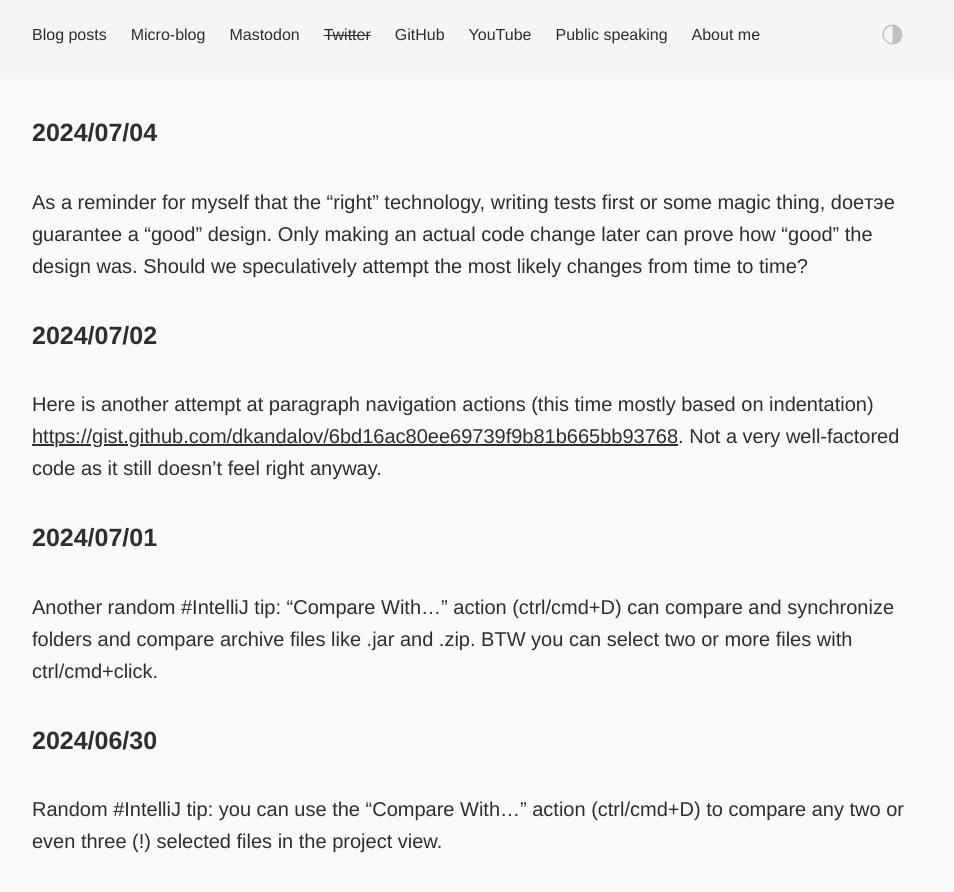
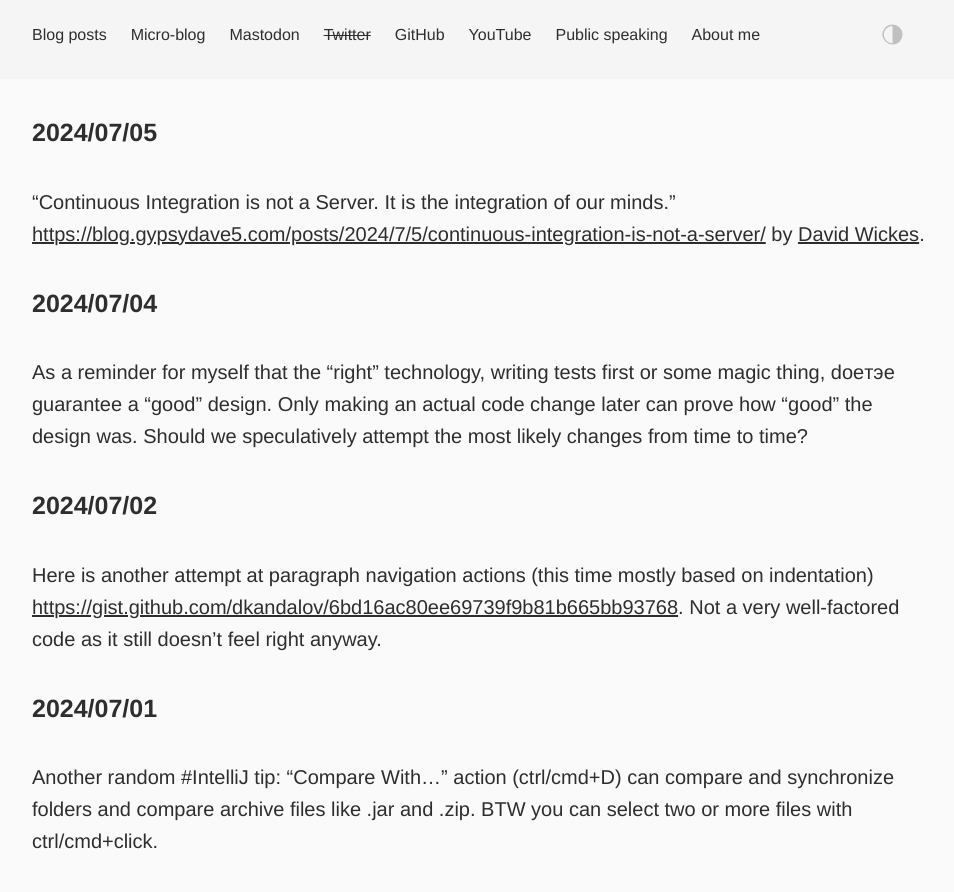
Before and after one commit to dkandalov/dkandalov.github.io, a Jekyll site: the page built from micro-blog.md, in a window 1280 px wide and 900 px high. Shown: the top 892 px of the window, without its empty margins (160-1114 px from the left). Built offline with Jekyll 4.4.1, drawn with Linux system fonts in a browser that asks for light colours.

Commit message:
updated micro-blog

```diff
--- a/micro-blog.md
+++ b/micro-blog.md
@@ -2,6 +2,9 @@
 layout: post
 permalink: /micro-blog/
 ---
+
+#### 2024/07/05
+"Continuous Integration is not a Server. It is the integration of our minds." <https://blog.gypsydave5.com/posts/2024/7/5/continuous-integration-is-not-a-server/> by [David Wickes](https://twitter.com/gypsydave5).
 
 #### 2024/07/04
 As a reminder for myself that the "right" technology, writing tests first or some magic thing, doeтэе guarantee a "good" design. Only making an actual code change later can prove how "good" the design was. Should we speculatively attempt the most likely changes from time to time?
```
